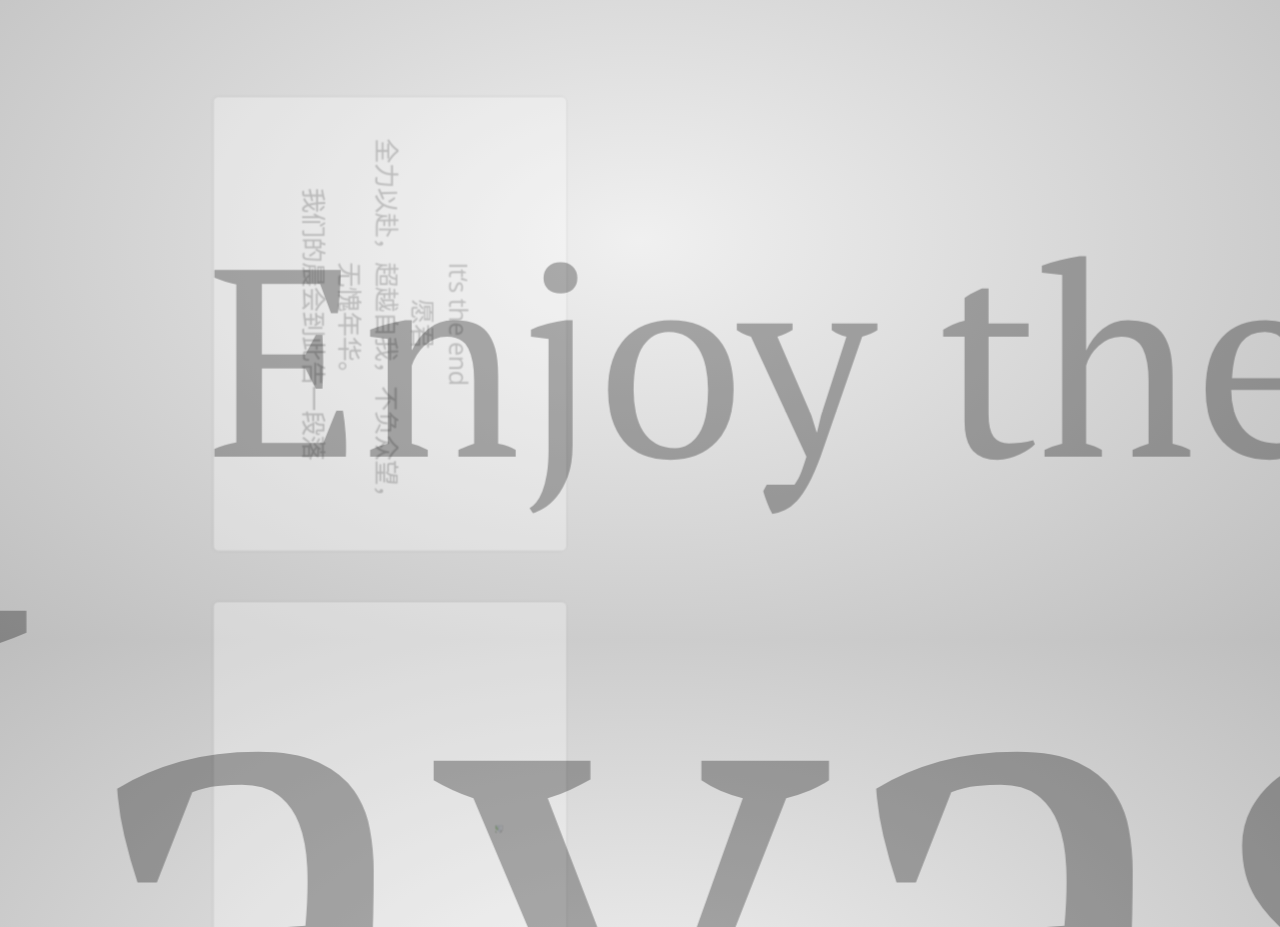
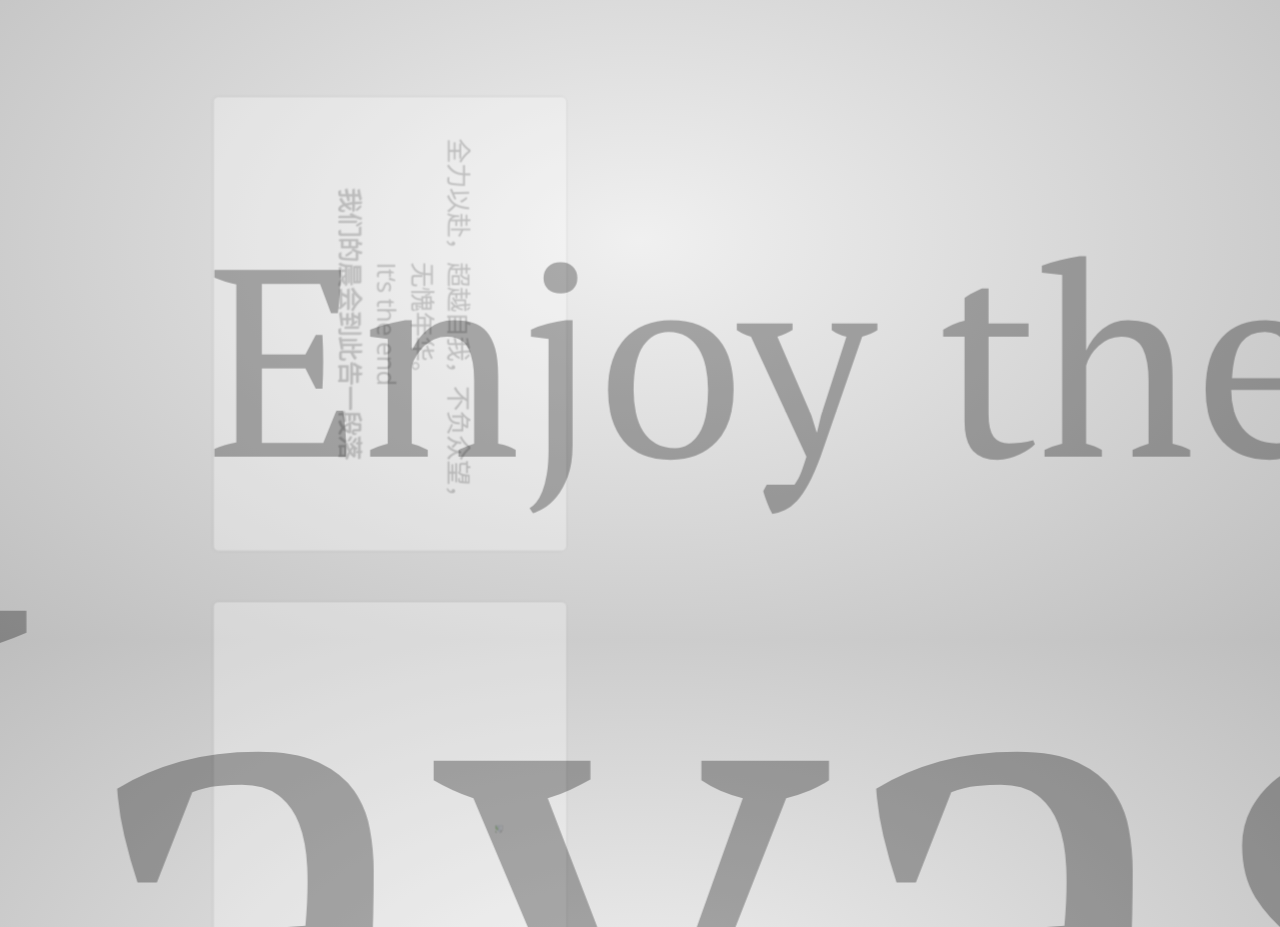
Before and after one commit to LianYiMing/impress.js, a website: page lianyiming.html in a window 1280 px wide. Shown: the part 960-1887 px from the top of the page. Drawn offline with nearby package versions, Linux system fonts and the light colour scheme.

Commit message:
Update lianyiming.html

```diff
--- a/lianyiming.html
+++ b/lianyiming.html
@@ -121,9 +121,10 @@
 	 <br>
 
 
-	    <q style="text-align: center;">  <big>It‘s the end</big><br>
-		愿君<br>全力以赴，超越自我，不负众望，无愧年华。<br>
-		我们的晨会到此告一段落</q>
+	    <q style="text-align: center;">
+		全力以赴，超越自我，不负众望，无愧年华。<br>
+		<big>It‘s the end</big><br>
+		<a href="">我们的晨会到此告一段落</a></q>
 
 	</div>
 <div class="step slide" data-x="-1990"  data-y="4000" data-rotate="90" data-scale="2"  align="center"><br><br>
```
